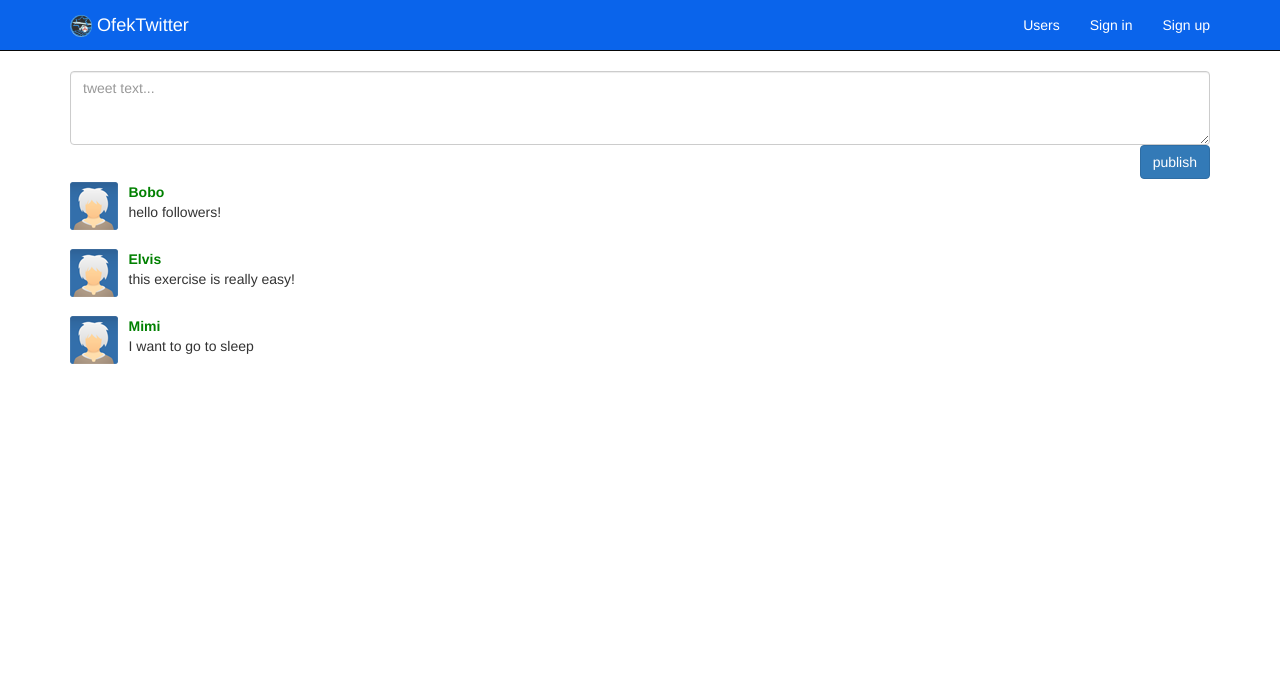
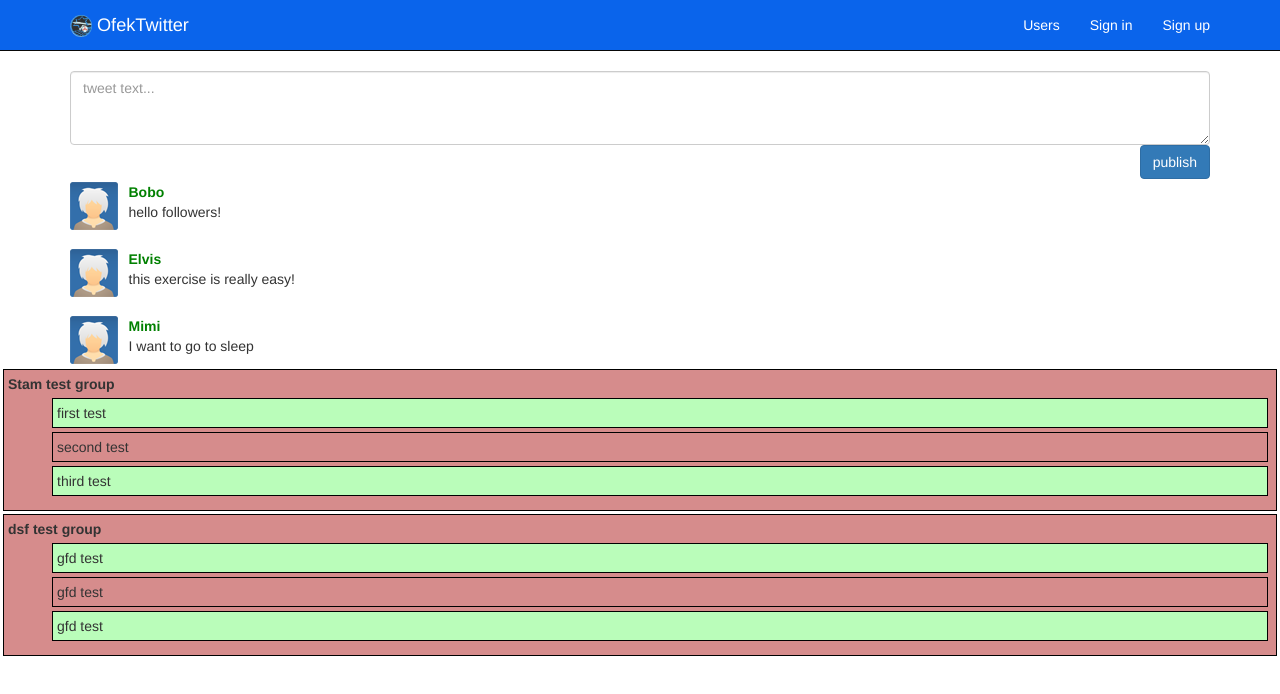
Before and after one commit to Sagie501/WebCourse, a plain HTML site: page OfekTwitter/index.html in a window 1280 px wide. Drawn offline with Linux system fonts and the light colour scheme.

Commit message:
Adding OfekTestFramework

```diff
--- /dev/null
+++ b/OfekTwitter/css/tests.css
@@ -0,0 +1,25 @@
+.passed {
+    background-color:#bafdba
+}
+
+.failed {
+    background-color:#d68c8c
+}
+
+.testGroup {
+    padding: 4px;
+    margin: 3px;
+    border: solid black 0.5px;
+    font-weight: bold;
+}
+
+.testGroup ul {
+    list-style-type: none;
+}
+
+.testGroup li {
+    padding: 4px;
+    margin: 4px;
+    border: solid black 0.5px;
+    font-weight: normal;
+}
--- a/OfekTwitter/index.html
+++ b/OfekTwitter/index.html
@@ -5,6 +5,7 @@
     <title>Ofek Twitter</title>
     <link rel="stylesheet" href="css/general.css">
     <link rel="stylesheet" href="css/index.css">
+    <link rel="stylesheet" href="css/tests.css">
     <link rel="stylesheet" href="css/bootstrap/bootstrap.min.css">
 </head>
 <body>
@@ -88,6 +89,7 @@
         -->
     </div>
 </div>
+<script src="javascript/OfekTestFramework.js"></script>
 <script src="javascript/index.js"></script>
 </body>
 </html>
--- /dev/null
+++ b/OfekTwitter/javascript/OfekTestFramework.js
@@ -0,0 +1,25 @@
+var test_group_list;
+
+function assert (value, name) {
+    var listMember = document.createElement("li");
+    listMember.classList.add(value ? "passed" : "failed");
+    var assertName = document.createTextNode(name);
+    listMember.appendChild(assertName);
+    test_group_list.appendChild(listMember);
+    if(!value){
+        listMember.parentNode.parentNode.classList.remove("passed");
+        listMember.parentNode.parentNode.classList.add("failed");
+    }
+}
+
+function test_group (name, test_group_function) {
+    var test_group_div = document.createElement("div");
+    test_group_div.classList.add("testGroup");
+    test_group_div.classList.add("passed");
+    var test_group_name = document.createTextNode(name);
+    test_group_list = document.createElement("ul");
+    test_group_div.appendChild(test_group_name);
+    test_group_div.appendChild(test_group_list);
+    test_group_function();
+    document.body.innerHTML += test_group_div.outerHTML;
+}
--- a/OfekTwitter/javascript/index.js
+++ b/OfekTwitter/javascript/index.js
@@ -6,13 +6,13 @@ var tweets = [
 
 window.onload = function () {
     showTweets(tweets);
-}
+};
 
 var showTweets = function (tweets) {
     for (var index = 0; index < tweets.length; index++) {
         createTweetHTML(tweets[index].username, tweets[index].text, "green");
     }
-}
+};
 
 var createTweetHTML = function (userName, tweetContent, color) {
     var headDiv = document.getElementById("tweets");
@@ -36,24 +36,34 @@ var createTweetHTML = function (userName, tweetContent, color) {
     userAvatarDiv.appendChild(avatarImg);
     rowDiv.appendChild(userNameDiv);
     rowDiv.appendChild(tweetP);
-}
+};
+
+test_group("Stam test group", function () {
+    assert(true, "first test");
+    assert(false, "second test");
+    assert(true, "third test");
+});
+
+test_group("dsf test group", function () {
+    assert(true, "gfd test");
+    assert(false, "gfd test");
+    assert(true, "gfd test");
+});
 
 document.getElementById("publishBtn").addEventListener("click", function () {
     var newTweet = {
         username: 'Sagie',
         text: document.getElementById("tweetContent").value.replace(/[<]/g,'&lt').replace(/[>]/g,'&gt')
-    }
+    };
 
-    if (validteTweet(newTweet.text)) {
+    if (validateTweet(newTweet.text)) {
         tweets.push(newTweet);
         document.getElementById("tweetContent").value = "";
         createTweetHTML(newTweet.username, newTweet.text, "black");
     }
 });
 
-var validteTweet = function (tweetContent) {
-    if (tweetContent != null && tweetContent != undefined && tweetContent != "") {
-        return true;
-    }
-    return false;
-}
+var validateTweet = function (tweetContent) {
+    return tweetContent != null && tweetContent != undefined && tweetContent != "";
+
+};
```
Also changed, not shown: OfekTwitter/javascript/users.js (+2 -73 lines).
